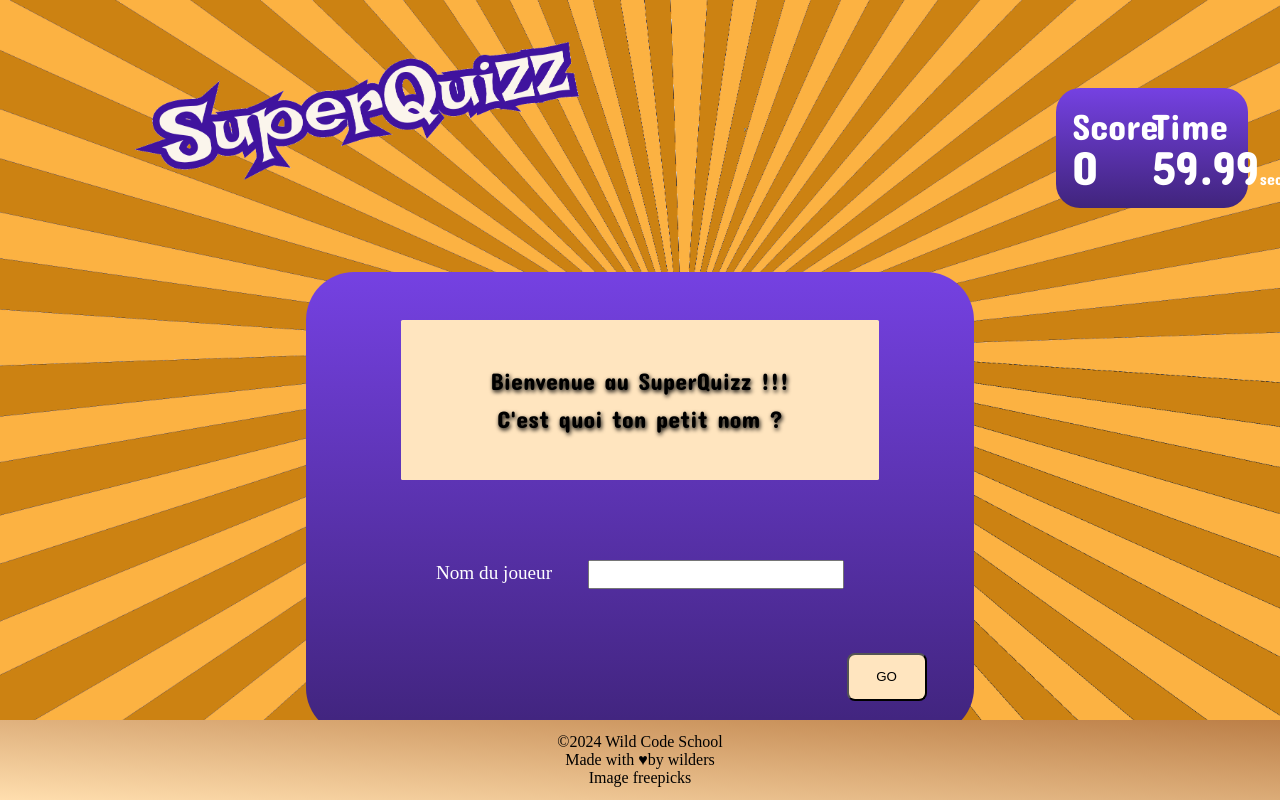
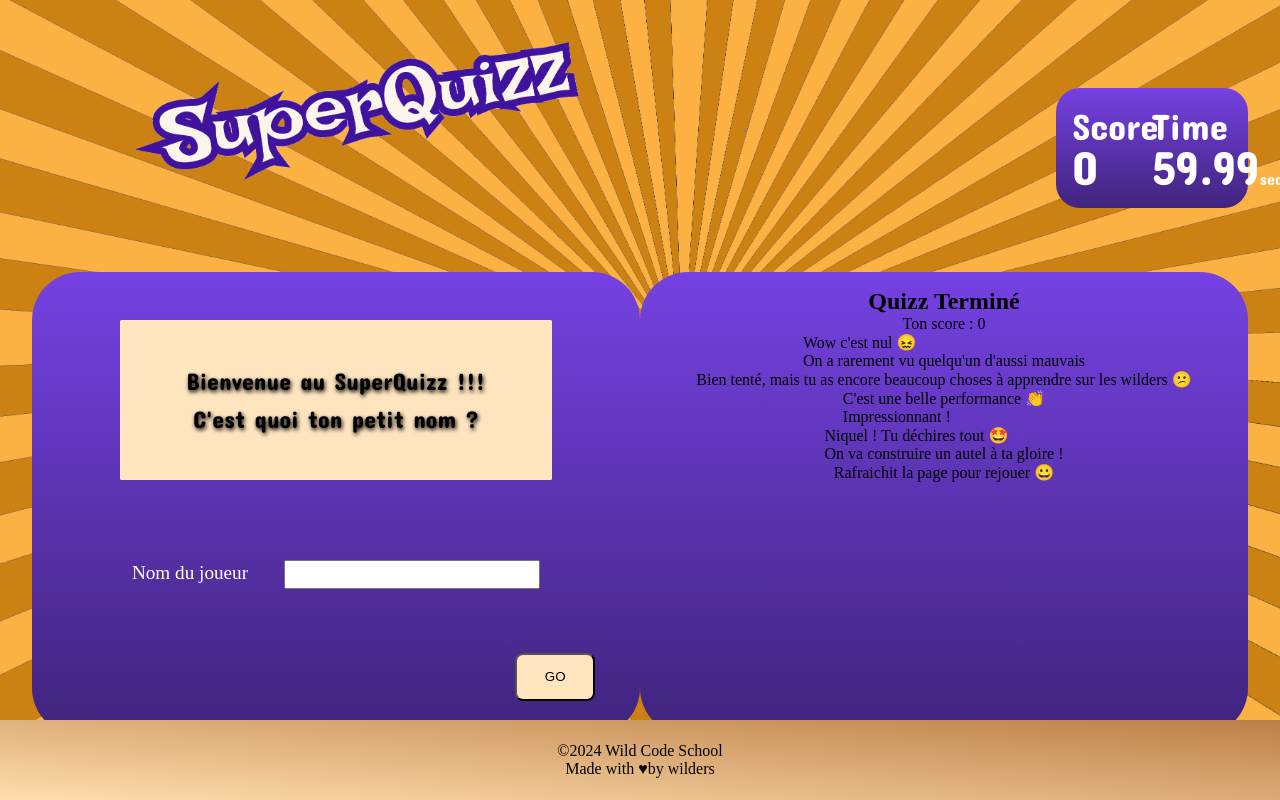
Before and after one commit to ITrogg/SuperQuizz, a plain HTML site: page index.html in a window 1280 px wide. Drawn offline with Linux system fonts and the light colour scheme.

Commit message:
Création de la page final dans html

```diff
--- a/index.html
+++ b/index.html
@@ -57,11 +57,19 @@
         <p> je te le dirais pas</p></button>
     </article>
   </section>
+  <section class="home-containner final">
+    <h2>Quizz Terminé</h2>
+    <p id="score">Ton score : <span>0</span> </p>
+    <p id="comment">Wow c'est nul 😖 <br> On a rarement vu quelqu'un d'aussi mauvais </p>
+    <p id="comment">Bien tenté, mais tu as encore beaucoup choses à apprendre sur les wilders 😕</p>
+    <p id="comment">C'est une belle performance 👏 <br> Impressionnant !</p>
+    <p id="comment">Niquel ! Tu déchires tout 🤩 <br> On va construire un autel à ta gloire ! </p>
+    <p id="replay">Rafraichit la page pour rejouer &#128512;</p>
+  </section>
 </main>
 <footer>
   <p>&copy;2024 Wild Code School</p>
   <p>Made with &#9829;by wilders</p>
-  <p>Image freepicks</p>
 </footer>
 
 </body>
```
